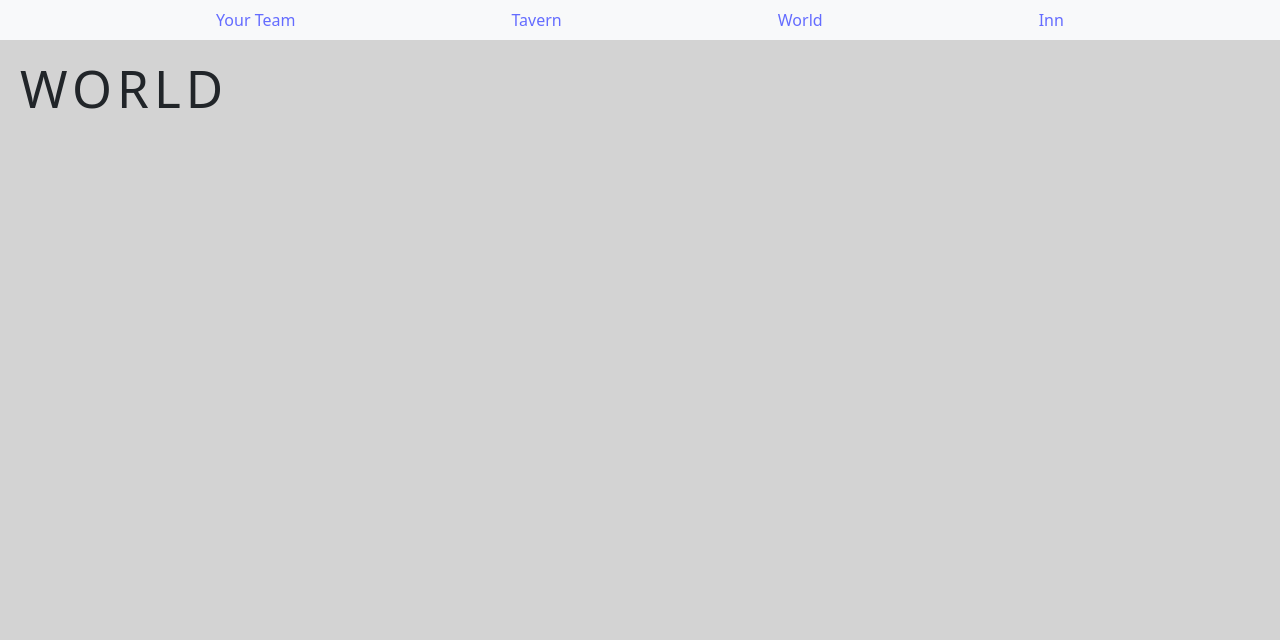
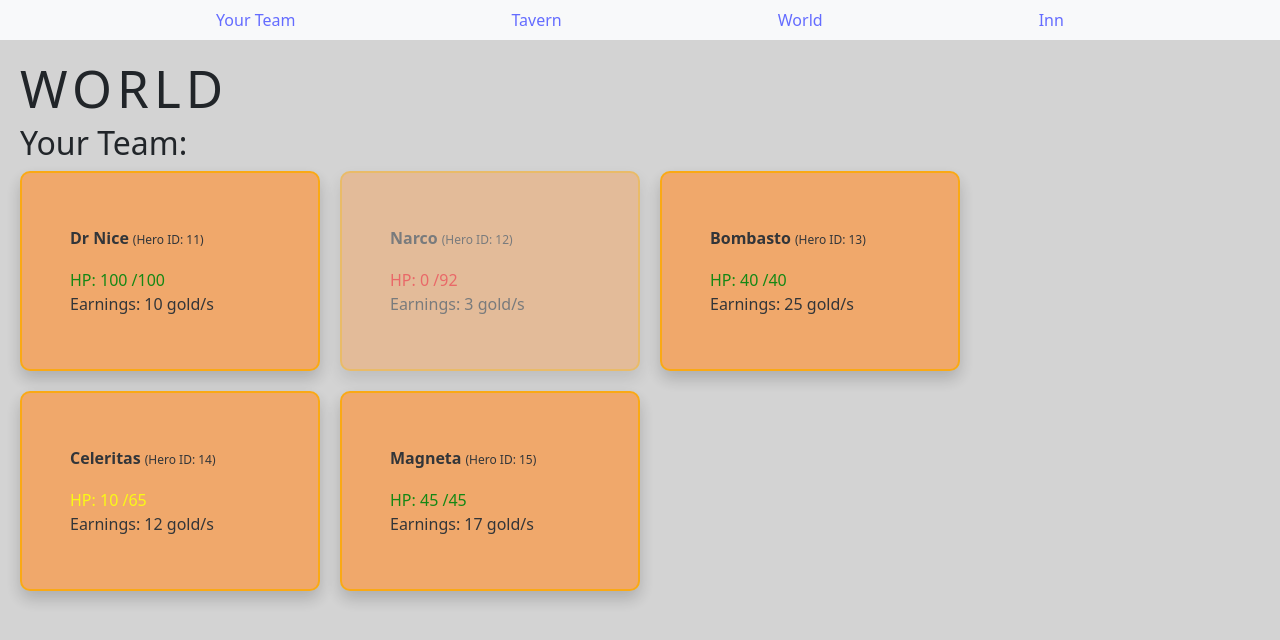
Before and after one commit to SebastienVuong/afk-explorers-game, a React (Vite) app: page /world in a window 1280 px wide. Shown: the top 640 px of the page. Built offline with nearby package versions, Linux system fonts and the light colour scheme.

Commit message:
feat: conditional formatting on HeroCard

```diff
--- a/src/App.css
+++ b/src/App.css
@@ -47,3 +47,31 @@
 .read-the-docs {
   color: #888;
 }
+
+.card.list-item-card {
+  height: 200px;
+  width: 300px;
+  background-color: sandybrown;
+  border-radius: 10px;
+  border: 2px solid orange;
+}
+
+.clickable-card {
+  cursor: pointer;
+  box-shadow: 0 8px 16px rgba(0, 0, 0, 0.2);
+  transition: transform 0.3s, box-shadow 0.3s;
+  opacity: 0.9;
+}
+
+.clickable-card:hover, .clickable-card.selected {
+  transform: translateY(4px);
+  box-shadow: none;
+  height: 196px;
+  border-width: 5px;
+  opacity: 1;
+}
+
+.clickable-card:hover:not(.selected) {
+  /* border: 5px solid #646cff; */
+  border-color: yellow;
+}
--- a/src/atoms/heroes.atom.ts
+++ b/src/atoms/heroes.atom.ts
@@ -10,9 +10,9 @@ export interface IHero {
 
 const mockHeroes: IHero[] = [
   { id: 11, name: "Dr Nice", hp: 100, maxHp: 100, earnings: 10 },
-  { id: 12, name: "Narco", hp: 92, maxHp: 92, earnings: 3 },
+  { id: 12, name: "Narco", hp: 0, maxHp: 92, earnings: 3 },
   { id: 13, name: "Bombasto", hp: 40, maxHp: 40, earnings: 25 },
-  { id: 14, name: "Celeritas", hp: 65, maxHp: 65, earnings: 12 },
+  { id: 14, name: "Celeritas", hp: 10, maxHp: 65, earnings: 12 },
   { id: 15, name: "Magneta", hp: 45, maxHp: 45, earnings: 17 },
 ]
 
--- a/src/pages/world.page.tsx
+++ b/src/pages/world.page.tsx
@@ -1,10 +1,12 @@
 import { BaseScreen } from "../shared/base-screen.component"
+import { RosterSection } from "../shared/roster.component"
 import { Title } from "../shared/title.component"
 
 export const World = () => {
   return (
     <BaseScreen>
       <Title title="World" />
+      <RosterSection />
     </BaseScreen>
   )
 }
--- a/src/shared/hero-card.component.tsx
+++ b/src/shared/hero-card.component.tsx
@@ -4,30 +4,52 @@ interface IHeroCardProps {
   hero: IHero;
   onClick?: () => void
   isSelected?: boolean
+  isDisabled?: boolean
 }
 
-export const HeroCard = ({ hero: { name, id, hp, maxHp, earnings }, onClick, isSelected }: IHeroCardProps) => (
-  <div
-    className="card"
-    style={{
-      width: "300px",
-      backgroundColor: "sandybrown",
-      borderRadius: "10px",
-      border: "2px solid skyblue",
-      transition: "box-shadow 0.3s",
-      ...(isSelected && { boxShadow: "0 0 5px 2px rgba(0, 0, 0, 0.3)" })
-    }}
+const getHpColor = ({ hp, maxHp }: { hp: number, maxHp: number }) => {
+  const percentage = hp / maxHp;
+  if (percentage > 0.2) {
+    return "green";
+  }
+  if (percentage > 0) {
+    return "yellow";
+  }
+  return "red";
+}
+
+export const HeroCard = ({ hero: { name, id, hp, maxHp, earnings }, onClick, isSelected, isDisabled }: IHeroCardProps) => (
+  <ListItemCard
+    className={[onClick && "clickable-card", isSelected && "selected"].filter(Boolean).join(" ")}
+    style={(isDisabled ? { opacity: 0.5 } : {})}
     onClick={onClick}
   >
-    <div className="card-body d-flex flex-column" style={{ gap: 10 }}>
+    <div className="card-body d-flex flex-column justify-content-around">
       <strong className="card-title">
         {name}
         <span style={{ fontWeight: "normal", fontSize: "12px", paddingLeft: "4px" }}>{`(Hero ID: ${id})`}</span>
       </strong>
       <div className="d-flex flex-column ">
-        <span>{`HP: ${hp}/${maxHp}`}</span>
+        <span style={{ color: getHpColor({ hp, maxHp }) }}>{`HP: ${hp} /${maxHp}`}</span >
         <span>{`Earnings: ${earnings} gold/s`}</span>
-      </div>
-    </div>
+      </div >
+    </div >
+  </ListItemCard >
+)
+
+interface IListItemCardProps {
+  className?: string
+  children: React.ReactNode
+  onClick?: () => void
+  style?: React.CSSProperties
+}
+
+const ListItemCard = ({ className, children, onClick, style }: IListItemCardProps) => (
+  <div
+    className={["card list-item-card", className].join(" ")}
+    style={style}
+    onClick={onClick}
+  >
+    {children}
   </div>
 )
--- a/src/shared/roster.component.tsx
+++ b/src/shared/roster.component.tsx
@@ -1,14 +1,23 @@
 import { useAtomValue } from "jotai";
 import { heroesAtom } from "../atoms/heroes.atom";
 import { HeroCard } from "./hero-card.component";
+import { useState } from "react";
 
 export const RosterSection = () => {
   const heroes = useAtomValue(heroesAtom);
+  const [selectedHeroId, setSelectHeroId] = useState<number>()
   return (
     <>
       <h2>Your Team:</h2>
       <div className="d-flex flex-row" style={{ gap: 20, flexWrap: "wrap" }}>
-        {heroes.map((hero) => <HeroCard key={hero.id} hero={hero} />)}
+        {heroes.map((hero) =>
+          <HeroCard
+            key={hero.id}
+            hero={hero}
+            onClick={() => setSelectHeroId(hero.id)}
+            isSelected={hero.id === selectedHeroId}
+            isDisabled={hero.hp == 0}
+          />)}
       </div>
     </>
   );
```
